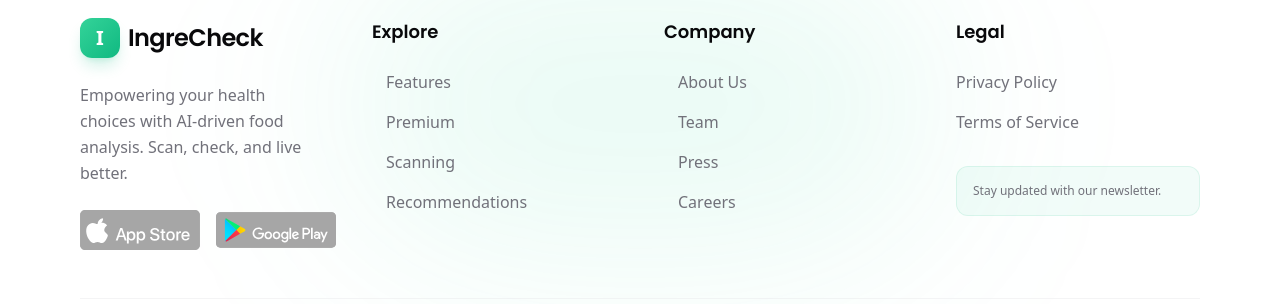
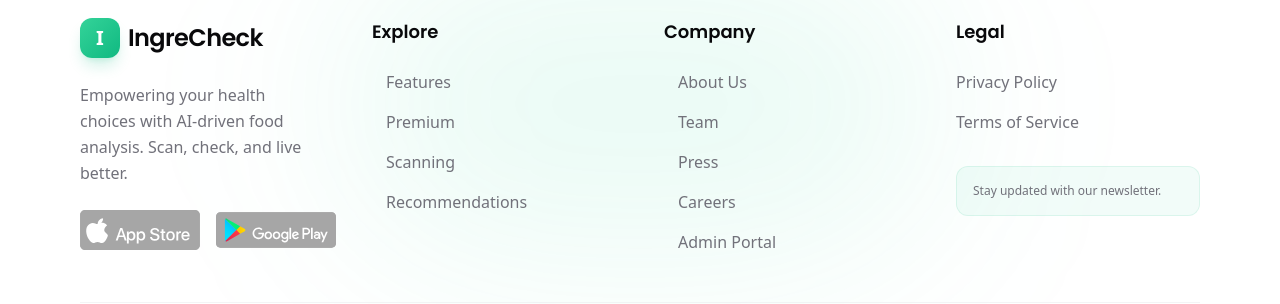
Before and after one commit to aayushsaw/IngreCheck-web-app, a Next.js app: page / in a window 1280 px wide. Shown: the part 2596-2900 px from the top of the page. Built offline with nearby package versions, Linux system fonts and the light colour scheme; no server answers.

Commit message:
feat: update Footer component with enhanced links and styling

```diff
--- a/src/components/Footer.tsx
+++ b/src/components/Footer.tsx
@@ -31,28 +31,34 @@
           <div>
             <h3 className="font-poppins font-semibold text-foreground text-lg mb-6">Explore</h3>
             <ul className="space-y-4">
-              {['Features', 'Premium', 'Scanning', 'Recommendations'].map((item) => (
+              {['Features', 'Premium', 'Scanning', 'Recommendations'].map((item) => {
+                const route = item === 'Scanning' ? '/scan' : `/${item.toLowerCase()}`;
+                return (
                   <li key={item}>
-                  <Link href={`/${item.toLowerCase()}`} className="text-muted-foreground hover:text-ingrecheck transition-colors flex items-center gap-2 group">
+                    <Link href={route} className="text-muted-foreground hover:text-ingrecheck transition-colors flex items-center gap-2 group">
                       <span className="w-1.5 h-1.5 rounded-full bg-ingrecheck/0 group-hover:bg-ingrecheck transition-colors" />
                       {item}
                     </Link>
                   </li>
-              ))}
+                );
+              })}
             </ul>
           </div>
 
           <div>
             <h3 className="font-poppins font-semibold text-foreground text-lg mb-6">Company</h3>
             <ul className="space-y-4">
-              {['About Us', 'Team', 'Press', 'Careers'].map((item) => (
+              {['About Us', 'Team', 'Press', 'Careers', 'Admin Portal'].map((item) => {
+                const route = item === 'Admin Portal' ? '/admin' : `/${item.toLowerCase().replace(' ', '-')}`;
+                return (
                   <li key={item}>
-                  <Link href="#" className="text-muted-foreground hover:text-ingrecheck transition-colors flex items-center gap-2 group">
+                    <Link href={route} className="text-muted-foreground hover:text-ingrecheck transition-colors flex items-center gap-2 group">
                       <span className="w-1.5 h-1.5 rounded-full bg-ingrecheck/0 group-hover:bg-ingrecheck transition-colors" />
                       {item}
                     </Link>
                   </li>
-              ))}
+                );
+              })}
             </ul>
           </div>
 
```
Lines whose indentation alone changed are shown as unchanged.
